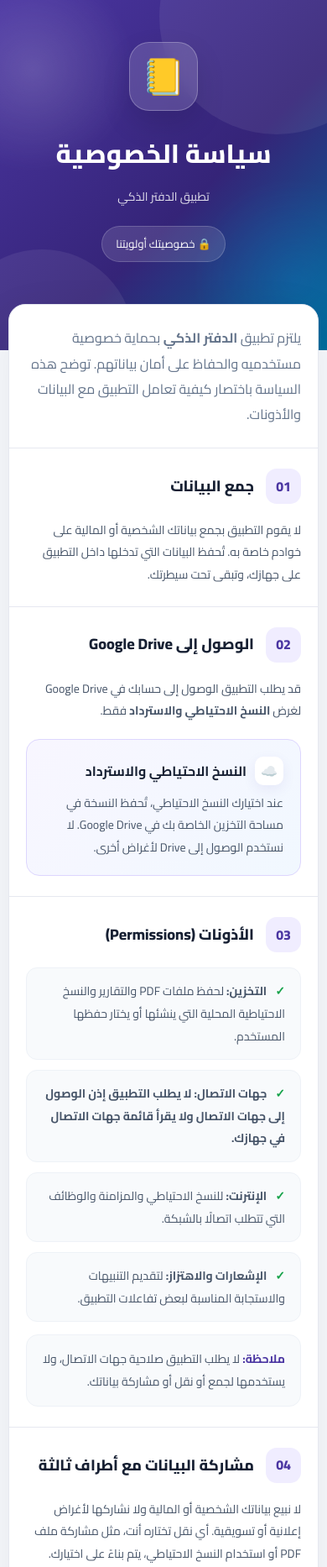
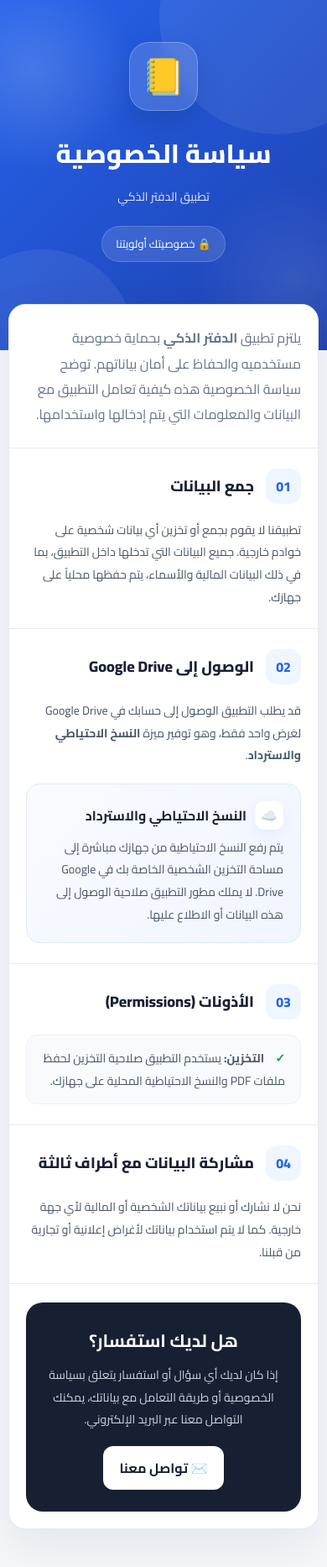
Before and after one commit to 784988787aaaa-eng/ana, a plain HTML site: page app/src/main/assets/privacy.html in a window 390 px wide. Shown: the top 1866 px of the page at 84% size. Drawn offline with Linux system fonts and the light colour scheme.

Commit message:
Update privacy.html

```diff
--- a/app/src/main/assets/privacy.html
+++ b/app/src/main/assets/privacy.html
@@ -3,84 +3,462 @@
 <head>
   <meta charset="UTF-8">
   <meta name="viewport" content="width=device-width, initial-scale=1.0">
-  <meta name="theme-color" content="#4B36A2">
+
   <title>سياسة الخصوصية | الدفتر الذكي</title>
-  <meta name="description" content="سياسة الخصوصية لتطبيق الدفتر الذكي وكيفية التعامل مع بيانات المستخدم والأذونات والنسخ الاحتياطي.">
+
+  <meta name="description"
+        content="سياسة الخصوصية لتطبيق الدفتر الذكي، وكيفية التعامل مع بيانات المستخدم والنسخ الاحتياطي عبر Google Drive.">
+
   <style>
     @import url('https://fonts.googleapis.com/css2?family=Cairo:wght@400;500;600;700;800&display=swap');
-    :root{--primary:#4B36A2;--primary-dark:#352478;--accent:#00B2FE;--bg:#F7F8FC;--card:#fff;--text:#172033;--muted:#64748b;--border:#E6E8F0;--success:#16a34a;--shadow:0 20px 60px rgba(23,32,51,.08)}
-    *{box-sizing:border-box;margin:0;padding:0}html{scroll-behavior:smooth}body{font-family:"Cairo",sans-serif;background:var(--bg);color:var(--text);line-height:1.9}
-    .hero{position:relative;overflow:hidden;background:radial-gradient(circle at 10% 20%,rgba(255,255,255,.16),transparent 25%),radial-gradient(circle at 90% 80%,rgba(0,178,254,.15),transparent 25%),linear-gradient(135deg,#4B36A2,#352478 58%,#006A98);color:#fff;padding:70px 20px 125px;text-align:center}
-    .hero:before,.hero:after{content:"";position:absolute;border-radius:50%;background:rgba(255,255,255,.07)}.hero:before{width:280px;height:280px;top:-120px;right:-80px}.hero:after{width:220px;height:220px;bottom:-100px;left:-60px}
-    .logo{width:82px;height:82px;margin:0 auto 22px;border-radius:24px;background:rgba(255,255,255,.15);border:1px solid rgba(255,255,255,.25);display:flex;align-items:center;justify-content:center;font-size:42px;box-shadow:0 15px 35px rgba(0,0,0,.12);backdrop-filter:blur(10px)}
-    .hero h1{font-size:clamp(30px,5vw,48px);font-weight:800;margin-bottom:8px}.hero p{color:rgba(255,255,255,.85);font-size:17px}.updated{display:inline-flex;align-items:center;gap:8px;margin-top:22px;padding:8px 16px;border-radius:999px;background:rgba(255,255,255,.12);border:1px solid rgba(255,255,255,.18);font-size:13px}
-    .container{width:min(100% - 32px,900px);margin:-70px auto 60px;position:relative;z-index:2}.privacy-card{background:var(--card);border:1px solid var(--border);border-radius:26px;box-shadow:var(--shadow);overflow:hidden}.intro{padding:34px;border-bottom:1px solid var(--border)}.intro p{color:var(--muted);font-size:16px}
-    .section{padding:34px;border-bottom:1px solid var(--border)}.section:last-child{border-bottom:none}.section-title{display:flex;align-items:center;gap:14px;margin-bottom:18px}.number{width:42px;height:42px;min-width:42px;border-radius:13px;background:#F0EDFF;color:var(--primary);display:flex;align-items:center;justify-content:center;font-weight:800}.section h2{font-size:21px;font-weight:800}.section p{color:#475569;font-size:15px}
-    .section ul{list-style:none;margin-top:15px;display:grid;gap:12px}.section li{position:relative;padding:14px 18px;background:#F8FAFC;border:1px solid #EEF2F7;border-radius:13px;color:#475569}.section li::before{content:"✓";color:var(--success);font-weight:800;margin-left:10px}
-    .drive-box{margin-top:20px;padding:20px;border-radius:16px;background:linear-gradient(135deg,#F8F6FF,#F1F8FF);border:1px solid #DDD6FE}.drive-title{display:flex;align-items:center;gap:10px;font-weight:700;margin-bottom:8px}.drive-icon{width:34px;height:34px;border-radius:10px;background:white;display:flex;align-items:center;justify-content:center;box-shadow:0 5px 15px rgba(75,54,162,.08)}
-    .permission-note{margin-top:15px;padding:15px 18px;border-radius:14px;background:#F8FAFC;border:1px solid #EEF2F7;color:#475569;font-size:14px}.permission-note strong{color:var(--primary)}
-    .contact{margin:28px 34px 34px;padding:26px;border-radius:20px;background:linear-gradient(135deg,#172033,#352478);color:white;text-align:center}.contact h2{font-size:21px;margin-bottom:7px}.contact p{color:#CBD5E1;font-size:14px;margin-bottom:18px}.email-btn{display:inline-flex;align-items:center;gap:9px;text-decoration:none;background:white;color:#172033;padding:11px 19px;border-radius:12px;font-weight:700;transition:.2s ease}.email-btn:hover{transform:translateY(-2px);box-shadow:0 8px 20px rgba(0,0,0,.18)}
-    footer{text-align:center;color:#94A3B8;font-size:13px;padding:0 20px 35px}
-    @media(max-width:600px){.hero{padding:50px 18px 105px}.hero h1{font-size:31px}.hero p{font-size:14px}.container{width:min(100% - 20px,900px);margin-top:-55px}.privacy-card{border-radius:20px}.intro,.section{padding:24px 20px}.section h2{font-size:18px}.section p,.section li{font-size:14px}.contact{margin:22px 20px 20px}}
+
+    :root {
+      --primary: #2563eb;
+      --primary-dark: #1d4ed8;
+      --bg: #f5f7fb;
+      --card: #ffffff;
+      --text: #172033;
+      --muted: #64748b;
+      --border: #e6eaf0;
+      --success: #16a34a;
+      --shadow: 0 20px 60px rgba(15, 23, 42, 0.08);
+    }
+
+    * {
+      box-sizing: border-box;
+      margin: 0;
+      padding: 0;
+    }
+
+    html {
+      scroll-behavior: smooth;
+    }
+
+    body {
+      font-family: "Cairo", sans-serif;
+      background: var(--bg);
+      color: var(--text);
+      line-height: 1.9;
+    }
+
+    /* الخلفية العلوية */
+    .hero {
+      position: relative;
+      overflow: hidden;
+      background:
+        radial-gradient(circle at 10% 20%, rgba(255,255,255,.16), transparent 25%),
+        radial-gradient(circle at 90% 80%, rgba(255,255,255,.10), transparent 25%),
+        linear-gradient(135deg, #2563eb, #1e40af);
+      color: white;
+      padding: 70px 20px 125px;
+      text-align: center;
+    }
+
+    .hero::before,
+    .hero::after {
+      content: "";
+      position: absolute;
+      border-radius: 50%;
+      background: rgba(255,255,255,.07);
+    }
+
+    .hero::before {
+      width: 280px;
+      height: 280px;
+      top: -120px;
+      right: -80px;
+    }
+
+    .hero::after {
+      width: 220px;
+      height: 220px;
+      bottom: -100px;
+      left: -60px;
+    }
+
+    .logo {
+      width: 82px;
+      height: 82px;
+      margin: 0 auto 22px;
+      border-radius: 24px;
+      background: rgba(255,255,255,.15);
+      border: 1px solid rgba(255,255,255,.25);
+      display: flex;
+      align-items: center;
+      justify-content: center;
+      font-size: 42px;
+      box-shadow: 0 15px 35px rgba(0,0,0,.12);
+      backdrop-filter: blur(10px);
+    }
+
+    .hero h1 {
+      font-size: clamp(30px, 5vw, 48px);
+      font-weight: 800;
+      margin-bottom: 8px;
+    }
+
+    .hero p {
+      color: rgba(255,255,255,.85);
+      font-size: 17px;
+    }
+
+    .updated {
+      display: inline-flex;
+      align-items: center;
+      gap: 8px;
+      margin-top: 22px;
+      padding: 8px 16px;
+      border-radius: 999px;
+      background: rgba(255,255,255,.12);
+      border: 1px solid rgba(255,255,255,.18);
+      font-size: 13px;
+    }
+
+    /* المحتوى */
+    .container {
+      width: min(100% - 32px, 900px);
+      margin: -70px auto 60px;
+      position: relative;
+      z-index: 2;
+    }
+
+    .privacy-card {
+      background: var(--card);
+      border: 1px solid var(--border);
+      border-radius: 26px;
+      box-shadow: var(--shadow);
+      overflow: hidden;
+    }
+
+    .intro {
+      padding: 34px;
+      border-bottom: 1px solid var(--border);
+    }
+
+    .intro p {
+      color: var(--muted);
+      font-size: 16px;
+    }
+
+    .section {
+      padding: 34px;
+      border-bottom: 1px solid var(--border);
+    }
+
+    .section:last-child {
+      border-bottom: none;
+    }
+
+    .section-title {
+      display: flex;
+      align-items: center;
+      gap: 14px;
+      margin-bottom: 18px;
+    }
+
+    .number {
+      width: 42px;
+      height: 42px;
+      min-width: 42px;
+      border-radius: 13px;
+      background: #eff6ff;
+      color: var(--primary);
+      display: flex;
+      align-items: center;
+      justify-content: center;
+      font-weight: 800;
+    }
+
+    .section h2 {
+      font-size: 21px;
+      font-weight: 800;
+    }
+
+    .section p {
+      color: #475569;
+      font-size: 15px;
+    }
+
+    .section ul {
+      list-style: none;
+      margin-top: 15px;
+      display: grid;
+      gap: 12px;
+    }
+
+    .section li {
+      position: relative;
+      padding: 14px 18px 14px 18px;
+      background: #f8fafc;
+      border: 1px solid #eef2f7;
+      border-radius: 13px;
+      color: #475569;
+    }
+
+    .section li::before {
+      content: "✓";
+      color: var(--success);
+      font-weight: 800;
+      margin-left: 10px;
+    }
+
+    /* بطاقة Google Drive */
+    .drive-box {
+      margin-top: 20px;
+      padding: 20px;
+      border-radius: 16px;
+      background: linear-gradient(135deg, #f8fbff, #f1f5ff);
+      border: 1px solid #dbeafe;
+    }
+
+    .drive-title {
+      display: flex;
+      align-items: center;
+      gap: 10px;
+      font-weight: 700;
+      margin-bottom: 8px;
+    }
+
+    .drive-icon {
+      width: 34px;
+      height: 34px;
+      border-radius: 10px;
+      background: white;
+      display: flex;
+      align-items: center;
+      justify-content: center;
+      box-shadow: 0 5px 15px rgba(37,99,235,.08);
+    }
+
+    /* التواصل */
+    .contact {
+      margin: 28px 34px 34px;
+      padding: 26px;
+      border-radius: 20px;
+      background: #172033;
+      color: white;
+      text-align: center;
+    }
+
+    .contact h2 {
+      font-size: 21px;
+      margin-bottom: 7px;
+    }
+
+    .contact p {
+      color: #cbd5e1;
+      font-size: 14px;
+      margin-bottom: 18px;
+    }
+
+    .email-btn {
+      display: inline-flex;
+      align-items: center;
+      gap: 9px;
+      text-decoration: none;
+      background: white;
+      color: #172033;
+      padding: 11px 19px;
+      border-radius: 12px;
+      font-weight: 700;
+      transition: .2s ease;
+    }
+
+    .email-btn:hover {
+      transform: translateY(-2px);
+      box-shadow: 0 8px 20px rgba(0,0,0,.18);
+    }
+
+    footer {
+      text-align: center;
+      color: #94a3b8;
+      font-size: 13px;
+      padding: 0 20px 35px;
+    }
+
+    /* الجوال */
+    @media (max-width: 600px) {
+      .hero {
+        padding: 50px 18px 105px;
+      }
+
+      .hero h1 {
+        font-size: 31px;
+      }
+
+      .hero p {
+        font-size: 14px;
+      }
+
+      .container {
+        width: min(100% - 20px, 900px);
+        margin-top: -55px;
+      }
+
+      .privacy-card {
+        border-radius: 20px;
+      }
+
+      .intro,
+      .section {
+        padding: 24px 20px;
+      }
+
+      .section h2 {
+        font-size: 18px;
+      }
+
+      .section p,
+      .section li {
+        font-size: 14px;
+      }
+
+      .contact {
+        margin: 22px 20px 20px;
+      }
+    }
   </style>
 </head>
+
 <body>
+
+  <!-- الرأس -->
   <header class="hero">
     <div class="logo">📒</div>
+
     <h1>سياسة الخصوصية</h1>
+
     <p>تطبيق الدفتر الذكي</p>
-  <div class="updated">🔒 خصوصيتك أولويتنا</div>
+
+    <div class="updated">
+      🔒 خصوصيتك أولويتنا
+    </div>
   </header>
 
+
+  <!-- المحتوى -->
   <main class="container">
+
     <div class="privacy-card">
+
+      <!-- المقدمة -->
       <section class="intro">
-      <p>يلتزم تطبيق <strong>الدفتر الذكي</strong> بحماية خصوصية مستخدميه والحفاظ على أمان بياناتهم. توضح هذه السياسة باختصار كيفية تعامل التطبيق مع البيانات والأذونات.</p>
+        <p>
+          يلتزم تطبيق <strong>الدفتر الذكي</strong> بحماية خصوصية مستخدميه
+          والحفاظ على أمان بياناتهم. توضح سياسة الخصوصية هذه كيفية تعامل
+          التطبيق مع البيانات والمعلومات التي يتم إدخالها واستخدامها.
+        </p>
       </section>
 
+
+      <!-- جمع البيانات -->
       <section class="section">
-      <div class="section-title"><div class="number">01</div><h2>جمع البيانات</h2></div>
-      <p>لا يقوم التطبيق بجمع بياناتك الشخصية أو المالية على خوادم خاصة به. تُحفظ البيانات التي تدخلها داخل التطبيق على جهازك، وتبقى تحت سيطرتك.</p>
+
+        <div class="section-title">
+          <div class="number">01</div>
+          <h2>جمع البيانات</h2>
+        </div>
+
+        <p>
+          تطبيقنا لا يقوم بجمع أو تخزين أي بيانات شخصية على خوادم خارجية.
+          جميع البيانات التي تدخلها داخل التطبيق، بما في ذلك البيانات المالية
+          والأسماء، يتم حفظها محلياً على جهازك.
+        </p>
+
       </section>
 
+
+      <!-- Google Drive -->
       <section class="section">
-      <div class="section-title"><div class="number">02</div><h2>الوصول إلى Google Drive</h2></div>
-      <p>قد يطلب التطبيق الوصول إلى حسابك في Google Drive لغرض <strong>النسخ الاحتياطي والاسترداد</strong> فقط.</p>
+
+        <div class="section-title">
+          <div class="number">02</div>
+          <h2>الوصول إلى Google Drive</h2>
+        </div>
+
+        <p>
+          قد يطلب التطبيق الوصول إلى حسابك في Google Drive لغرض واحد فقط،
+          وهو توفير ميزة <strong>النسخ الاحتياطي والاسترداد</strong>.
+        </p>
+
         <div class="drive-box">
-        <div class="drive-title"><div class="drive-icon">☁️</div>النسخ الاحتياطي والاسترداد</div>
-        <p>عند اختيارك النسخ الاحتياطي، تُحفظ النسخة في مساحة التخزين الخاصة بك في Google Drive. لا نستخدم الوصول إلى Drive لأغراض أخرى.</p>
+
+          <div class="drive-title">
+            <div class="drive-icon">☁️</div>
+            النسخ الاحتياطي والاسترداد
           </div>
+
+          <p>
+            يتم رفع النسخ الاحتياطية من جهازك مباشرة إلى مساحة التخزين
+            الشخصية الخاصة بك في Google Drive. لا يملك مطور التطبيق
+            صلاحية الوصول إلى هذه البيانات أو الاطلاع عليها.
+          </p>
+
+        </div>
+
       </section>
 
+
+      <!-- الأذونات -->
       <section class="section">
-      <div class="section-title"><div class="number">03</div><h2>الأذونات (Permissions)</h2></div>
+
+        <div class="section-title">
+          <div class="number">03</div>
+          <h2>الأذونات (Permissions)</h2>
+        </div>
+
         <ul>
-        <li><strong>التخزين:</strong> لحفظ ملفات PDF والتقارير والنسخ الاحتياطية المحلية التي ينشئها أو يختار حفظها المستخدم.</li>
-        <li><strong>جهات الاتصال:</strong> <strong>لا يطلب التطبيق إذن الوصول إلى جهات الاتصال ولا يقرأ قائمة جهات الاتصال في جهازك.</strong></li>
-        <li><strong>الإنترنت:</strong> للنسخ الاحتياطي والمزامنة والوظائف التي تتطلب اتصالًا بالشبكة.</li>
-        <li><strong>الإشعارات والاهتزاز:</strong> لتقديم التنبيهات والاستجابة المناسبة لبعض تفاعلات التطبيق.</li>
+          <li>
+            <strong>التخزين:</strong>
+            يستخدم التطبيق صلاحية التخزين لحفظ ملفات PDF
+            والنسخ الاحتياطية المحلية على جهازك.
+          </li>
         </ul>
-      <div class="permission-note"><strong>ملاحظة:</strong> لا يطلب التطبيق صلاحية جهات الاتصال، ولا يستخدمها لجمع أو نقل أو مشاركة بياناتك.</div>
+
       </section>
 
+
+      <!-- الطرف الثالث -->
       <section class="section">
-      <div class="section-title"><div class="number">04</div><h2>مشاركة البيانات مع أطراف ثالثة</h2></div>
-      <p>لا نبيع بياناتك الشخصية أو المالية ولا نشاركها لأغراض إعلانية أو تسويقية. أي نقل تختاره أنت، مثل مشاركة ملف PDF أو استخدام النسخ الاحتياطي، يتم بناءً على اختيارك.</p>
+
+        <div class="section-title">
+          <div class="number">04</div>
+          <h2>مشاركة البيانات مع أطراف ثالثة</h2>
+        </div>
+
+        <p>
+          نحن لا نشارك أو نبيع بياناتك الشخصية أو المالية لأي جهة خارجية.
+          كما لا يتم استخدام بياناتك لأغراض إعلانية أو تجارية من قبلنا.
+        </p>
+
       </section>
 
-    <section class="section">
-      <div class="section-title"><div class="number">05</div><h2>حماية بياناتك</h2></div>
-      <p>ننصح بالحفاظ على قفل جهازك وعدم مشاركة النسخ الاحتياطية أو الملفات التي تحتوي على بياناتك مع أشخاص غير موثوقين.</p>
+
+      <!-- التواصل -->
+      <section class="contact">
+
+        <h2>هل لديك استفسار؟</h2>
+
+        <p>
+          إذا كان لديك أي سؤال أو استفسار يتعلق بسياسة الخصوصية
+          أو طريقة التعامل مع بياناتك، يمكنك التواصل معنا عبر البريد الإلكتروني.
+        </p>
+
+        <a class="email-btn"
+           href="mailto:mansour.ghawy@gmail.com">
+          ✉️ تواصل معنا
+        </a>
+
       </section>
 
-    <section class="contact">
-      <h2>هل لديك استفسار؟</h2>
-      <p>إذا كان لديك سؤال حول سياسة الخصوصية أو طريقة التعامل مع بياناتك، يمكنك التواصل معنا عبر البريد الإلكتروني.</p>
-      <a class="email-btn" href="mailto:mansour.ghawy@gmail.com">✉️ تواصل معنا</a>
-    </section>
     </div>
+
   </main>
 
-<footer>© 2026 الدفتر الذكي — جميع الحقوق محفوظة</footer>
+
+  <footer>
+    © 2026 الدفتر الذكي — جميع الحقوق محفوظة
+  </footer>
+
 </body>
   </html>
```
Lines whose indentation alone changed are shown as unchanged.
